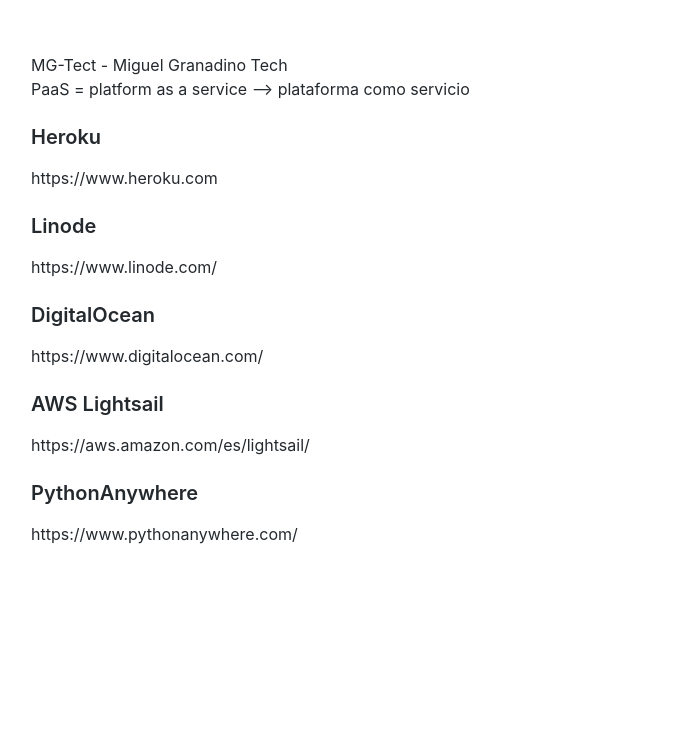
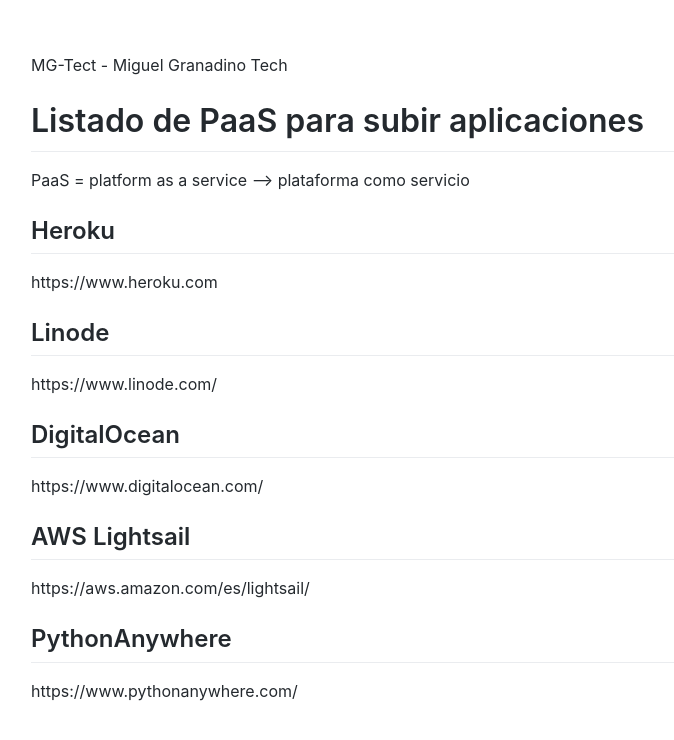
Before and after one commit to Akira3030/formacion, a Jekyll site: the page built from articulos/algunos-paas-para-nuestras-aplicaciones.md, in a window 1280 px wide. Shown: the top 740 px of the page, without its empty margins (164-838 px from the left). Built offline with Jekyll 4.4.1, drawn with Linux system fonts in a browser that asks for light colours; our own code applies the rules of GitHub Pages for plain Markdown files.

Commit message:
Update algunos-paas-para-nuestras-aplicaciones.md

```diff
--- a/articulos/algunos-paas-para-nuestras-aplicaciones.md
+++ b/articulos/algunos-paas-para-nuestras-aplicaciones.md
@@ -1,12 +1,15 @@
+# Listado de PaaS para subir aplicaciones
+
 PaaS = platform as a service --> plataforma como servicio
-### Heroku
+
+## Heroku
 https://www.heroku.com
-### Linode
+## Linode
 https://www.linode.com/
-### DigitalOcean
+## DigitalOcean
 https://www.digitalocean.com/
-### AWS Lightsail
+## AWS Lightsail
 https://aws.amazon.com/es/lightsail/
 
-### PythonAnywhere
+## PythonAnywhere
 https://www.pythonanywhere.com/
```
